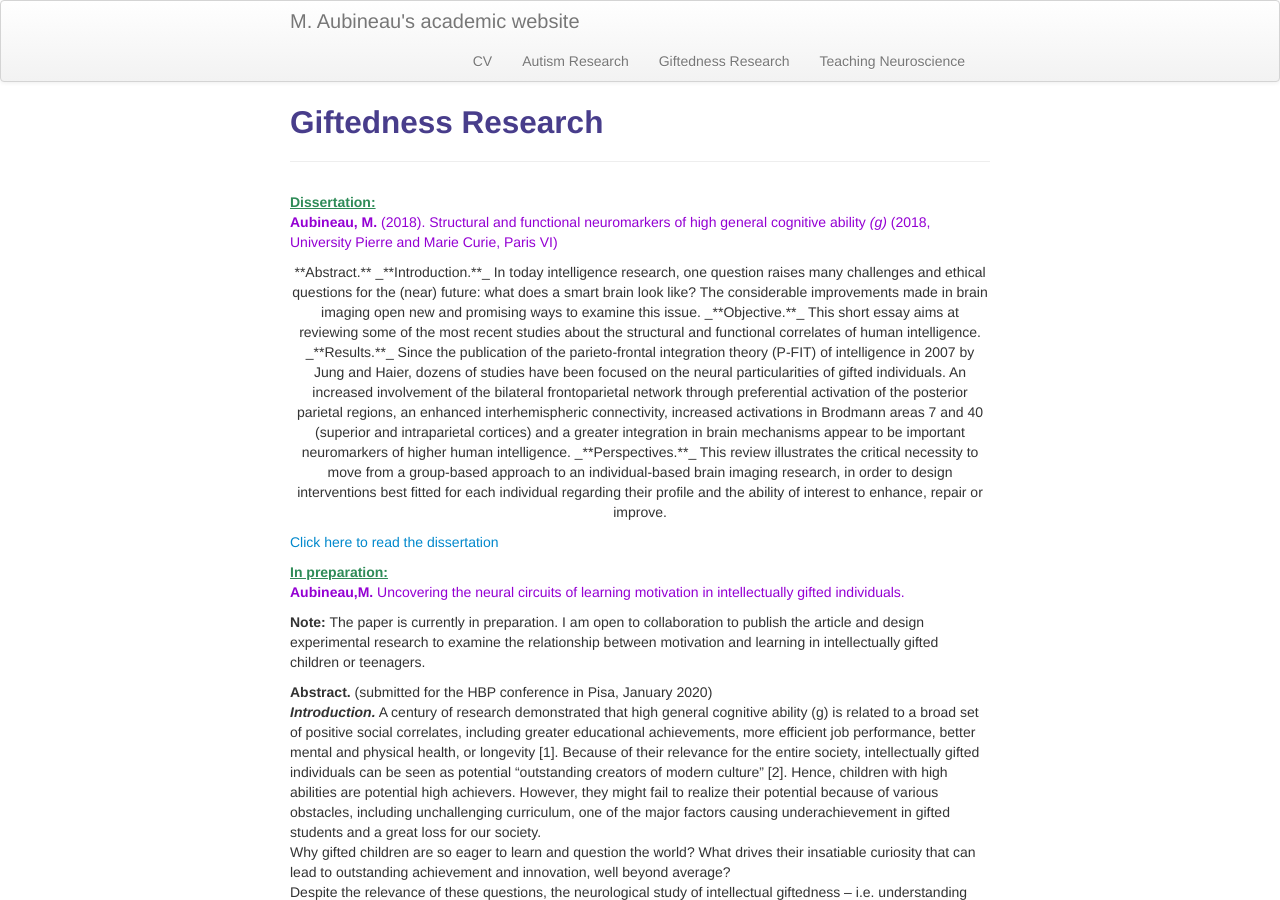
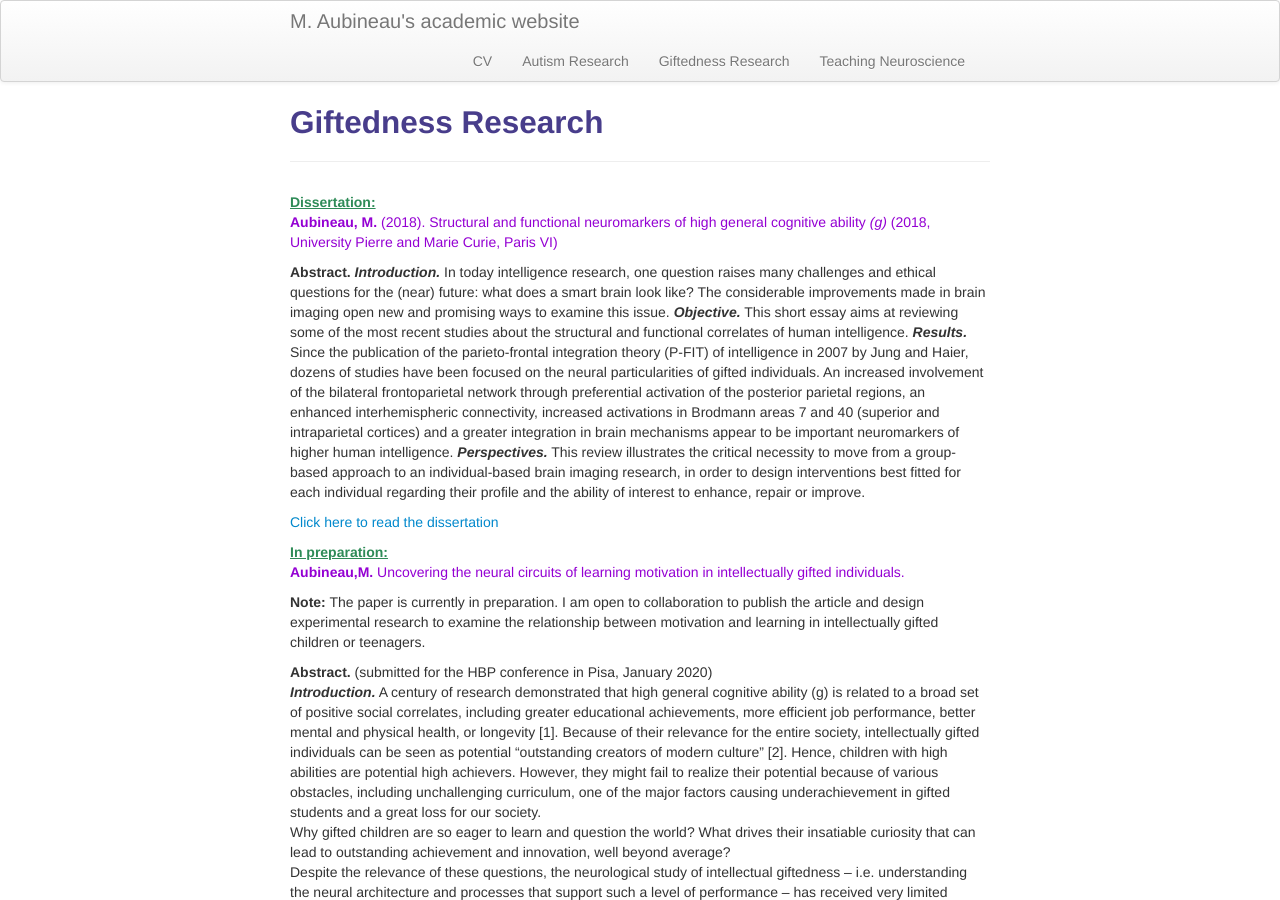
Before and after one commit to morgane-aubineau/My_personal_website, a Jekyll site: the page built from pages/Giftedness_Research.md, in a window 1280 px wide and 900 px high. Built offline with Jekyll 4.4.1, drawn with Linux system fonts in a browser that asks for light colours.

Commit message:
Update Giftedness_Research.md

```diff
--- a/pages/Giftedness_Research.md
+++ b/pages/Giftedness_Research.md
@@ -6,7 +6,7 @@ description: Giftedness research page
 <span style="color:SeaGreen"><ins>**Dissertation:**</ins></span><br>
 <span style="color:DarkViolet">**Aubineau, M.** (2018). Structural and functional neuromarkers of high general cognitive ability *(g)* (2018, University Pierre and Marie Curie, Paris VI)</span>
 
-<p style="text-align:center; font-size:14px">**Abstract.** _**Introduction.**_ In today intelligence research, one question raises many challenges and ethical questions for the (near) future: what does a smart brain look like? The considerable improvements made in brain imaging open new and promising ways to examine this issue. _**Objective.**_ This short essay aims at reviewing some of the most recent studies about the structural and functional correlates of human intelligence. _**Results.**_ Since the publication of the parieto-frontal integration theory (P-FIT) of intelligence in 2007 by Jung and Haier, dozens of studies have been focused on the neural particularities of gifted individuals. An increased involvement of the bilateral frontoparietal network through preferential activation of the posterior parietal regions, an enhanced interhemispheric connectivity, increased activations in Brodmann areas 7 and 40 (superior and intraparietal cortices) and a greater integration in brain mechanisms appear to be important neuromarkers of higher human intelligence. _**Perspectives.**_ This review illustrates the critical necessity to move from a group-based approach to an individual-based brain imaging research, in order to design interventions best fitted for each individual regarding their profile and the ability of interest to enhance, repair or improve.</p>
+<q>**Abstract.** _**Introduction.**_ In today intelligence research, one question raises many challenges and ethical questions for the (near) future: what does a smart brain look like? The considerable improvements made in brain imaging open new and promising ways to examine this issue. _**Objective.**_ This short essay aims at reviewing some of the most recent studies about the structural and functional correlates of human intelligence. _**Results.**_ Since the publication of the parieto-frontal integration theory (P-FIT) of intelligence in 2007 by Jung and Haier, dozens of studies have been focused on the neural particularities of gifted individuals. An increased involvement of the bilateral frontoparietal network through preferential activation of the posterior parietal regions, an enhanced interhemispheric connectivity, increased activations in Brodmann areas 7 and 40 (superior and intraparietal cortices) and a greater integration in brain mechanisms appear to be important neuromarkers of higher human intelligence. _**Perspectives.**_ This review illustrates the critical necessity to move from a group-based approach to an individual-based brain imaging research, in order to design interventions best fitted for each individual regarding their profile and the ability of interest to enhance, repair or improve.</q>
 
 [Click here to read the dissertation]({{BASE_PATH}}/pages/working_papers/Mémoire_Morgane_Aubineau_final.pdf)
 
```
